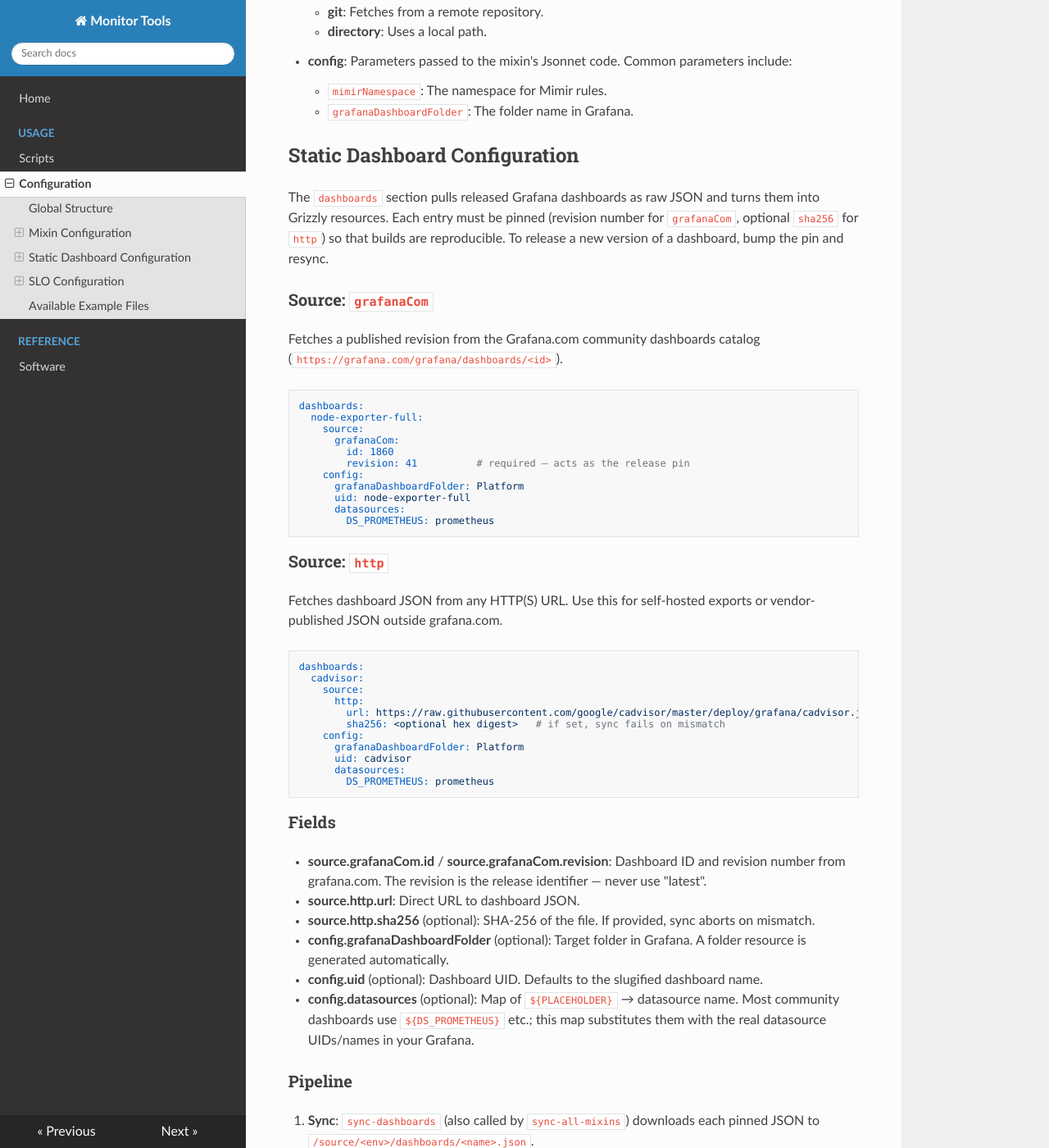
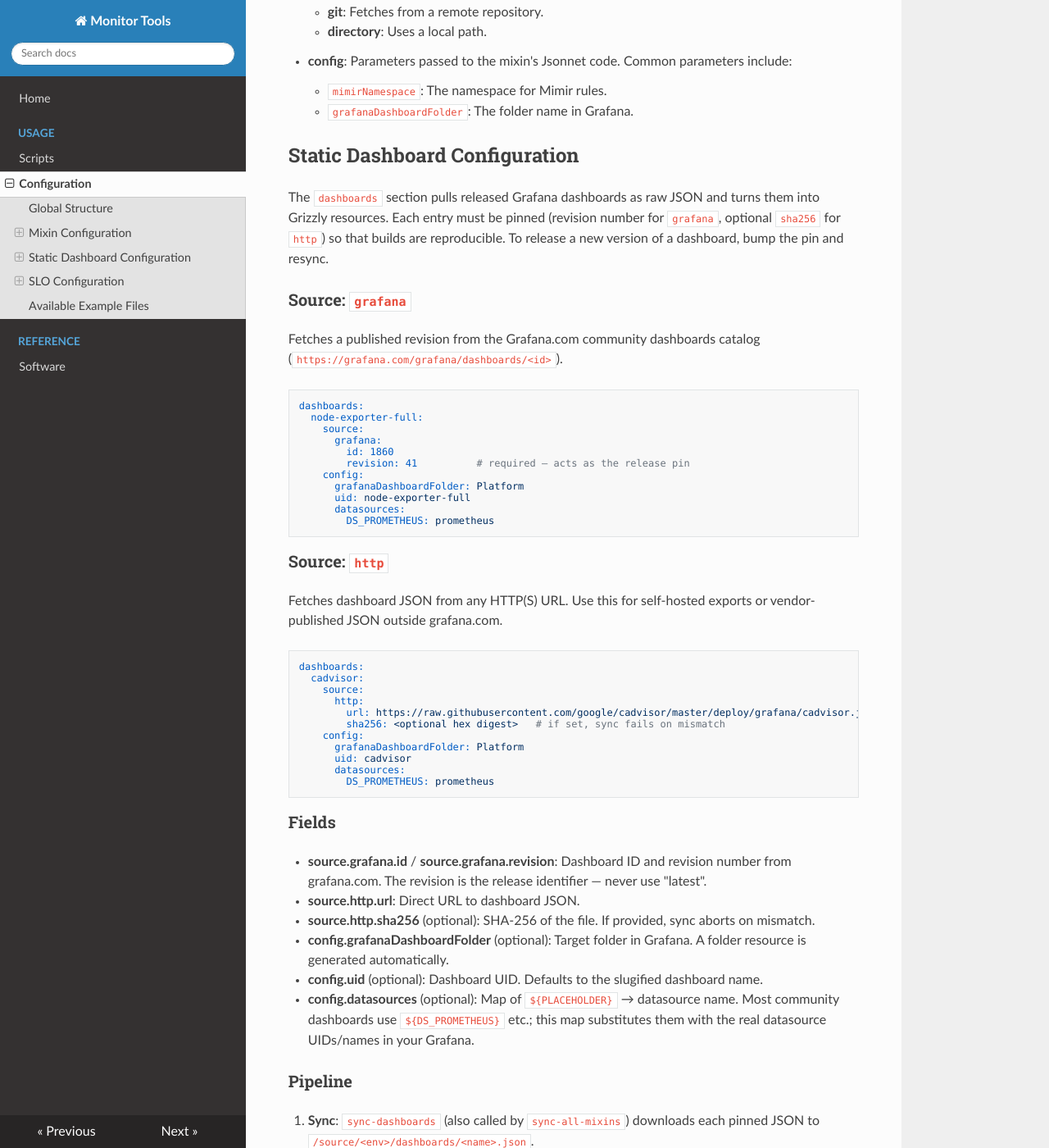
Before and after one commit to cznewt/monitor-tools, an MkDocs documentation site: the page built from docs/configuration.md, in a window 1280 px wide and 1400 px high, scrolled down 1277 px. Shown: the whole window at 82% size. Built offline with MkDocs 1.6.1, drawn with Linux system fonts in a browser that asks for light colours; nearby versions of some CDN libraries.

Commit message:
Renamed source.grafanaCom to source.grafana for static dashboards
Co-Authored-By: Claude Opus 4.7 (1M context) <noreply@anthropic.com>

```diff
--- a/docs/configuration.md
+++ b/docs/configuration.md
@@ -60,9 +60,9 @@ mixins:
 
 ## Static Dashboard Configuration
 
-The `dashboards` section pulls released Grafana dashboards as raw JSON and turns them into Grizzly resources. Each entry must be pinned (revision number for `grafanaCom`, optional `sha256` for `http`) so that builds are reproducible. To release a new version of a dashboard, bump the pin and resync.
+The `dashboards` section pulls released Grafana dashboards as raw JSON and turns them into Grizzly resources. Each entry must be pinned (revision number for `grafana`, optional `sha256` for `http`) so that builds are reproducible. To release a new version of a dashboard, bump the pin and resync.
 
-### Source: `grafanaCom`
+### Source: `grafana`
 
 Fetches a published revision from the Grafana.com community dashboards catalog (`https://grafana.com/grafana/dashboards/<id>`).
 
@@ -70,7 +70,7 @@ Fetches a published revision from the Grafana.com community dashboards catalog (
 dashboards:
   node-exporter-full:
     source:
-      grafanaCom:
+      grafana:
         id: 1860
         revision: 41          # required — acts as the release pin
     config:
@@ -100,7 +100,7 @@ dashboards:
 
 ### Fields
 
-- **source.grafanaCom.id** / **source.grafanaCom.revision**: Dashboard ID and revision number from grafana.com. The revision is the release identifier — never use "latest".
+- **source.grafana.id** / **source.grafana.revision**: Dashboard ID and revision number from grafana.com. The revision is the release identifier — never use "latest".
 - **source.http.url**: Direct URL to dashboard JSON.
 - **source.http.sha256** (optional): SHA-256 of the file. If provided, sync aborts on mismatch.
 - **config.grafanaDashboardFolder** (optional): Target folder in Grafana. A folder resource is generated automatically.
```
Also changed, not shown: 2 other files.
